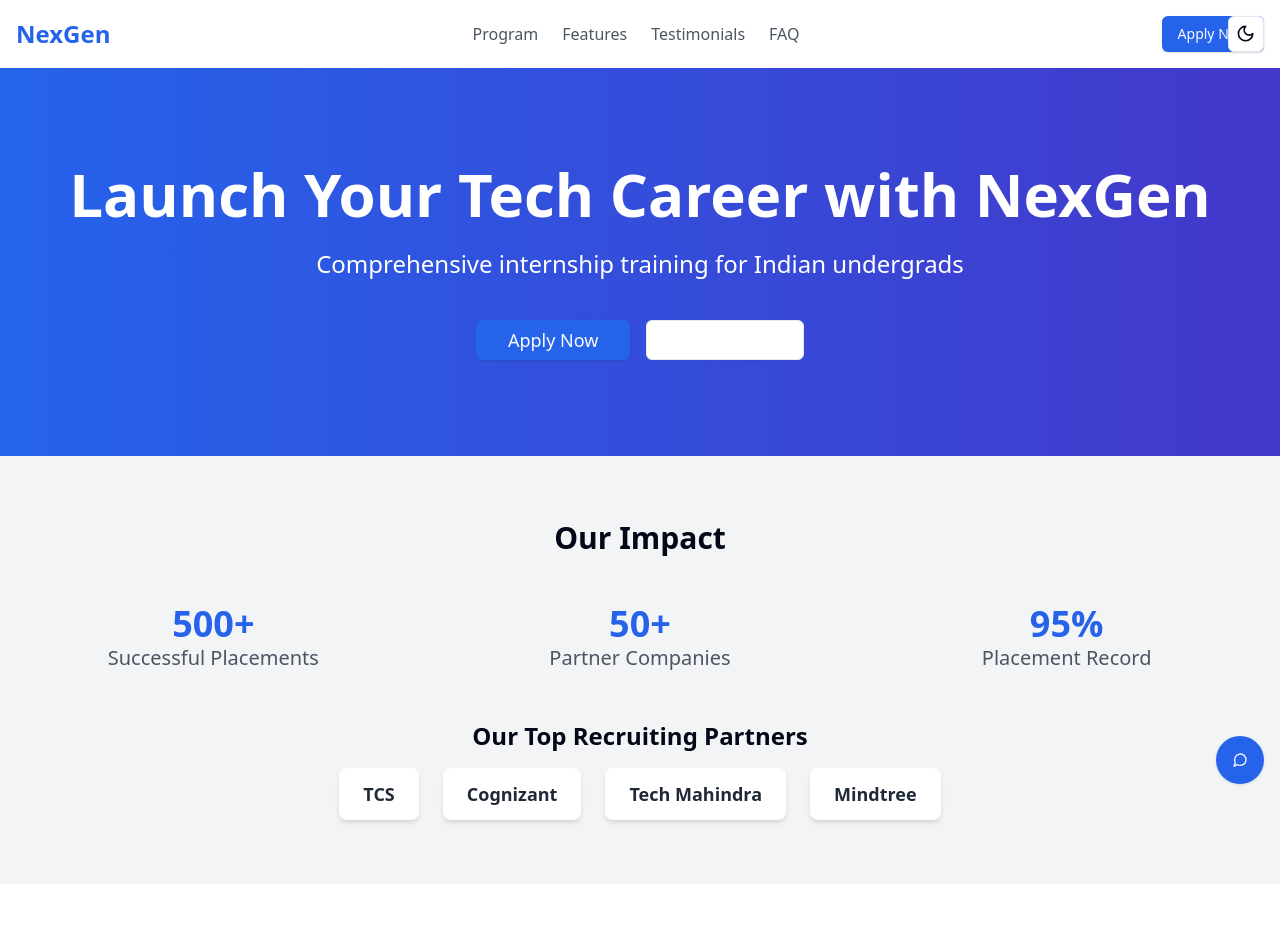
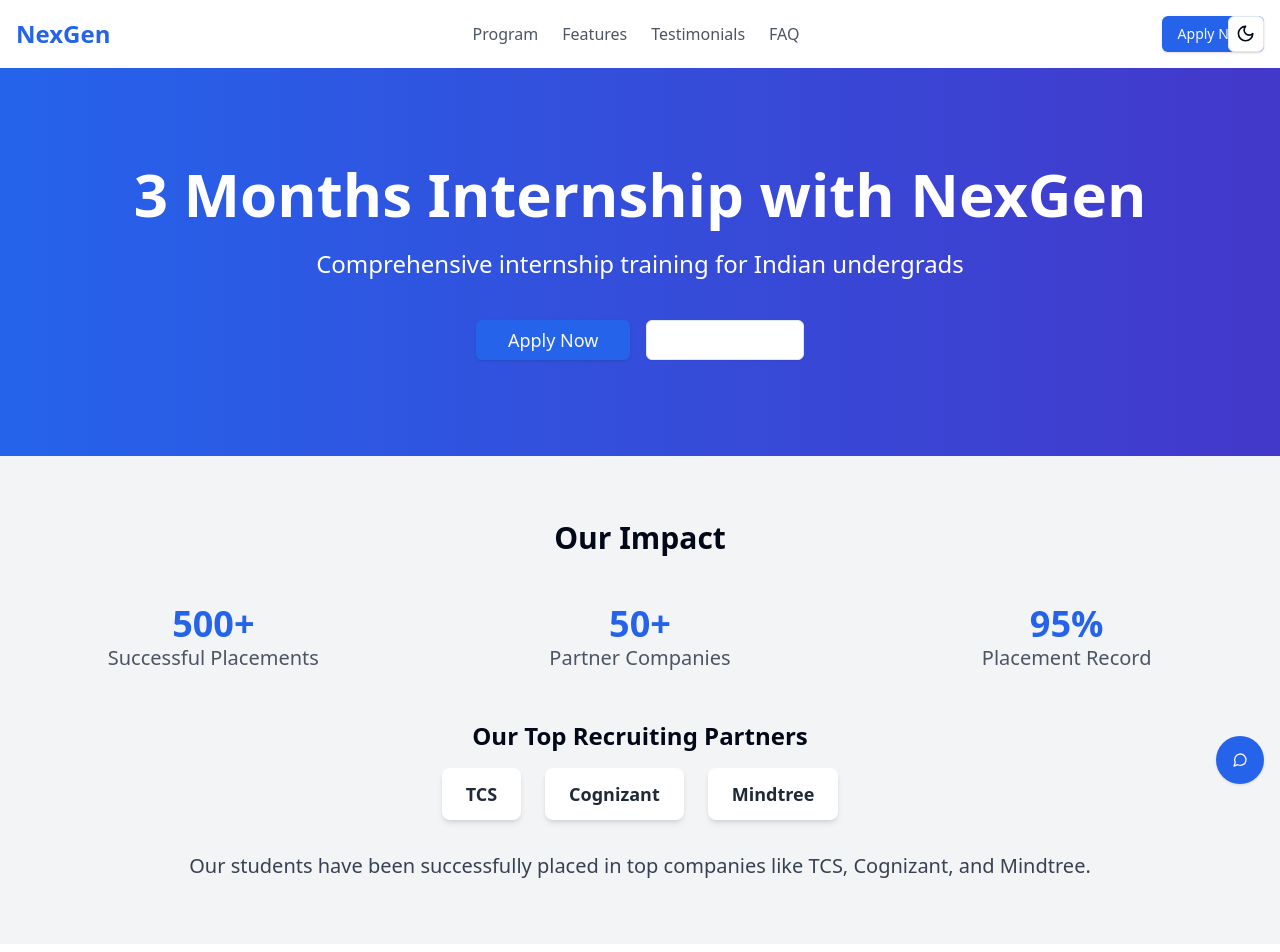
Before and after one commit to dheemutech/main, a Next.js app: page / in a window 1280 px wide. Shown: the top 952 px of the page. Built offline with nearby package versions, Linux system fonts and the light colour scheme.

Commit message:
SOFTGEN MAGIC

```diff
--- a/src/components/AnimatedStats.jsx
+++ b/src/components/AnimatedStats.jsx
@@ -22,12 +22,17 @@ export const AnimatedStats = () => {
         <div className="mt-12 text-center">
           <p className="text-2xl font-bold mb-4 dark:text-white">Our Top Recruiting Partners</p>
           <div className="flex flex-wrap justify-center items-center gap-6">
-            {['TCS', 'Cognizant', 'Tech Mahindra', 'Mindtree'].map((company) => (
+            {['TCS', 'Cognizant', 'Mindtree'].map((company) => (
               <div key={company} className="bg-white dark:bg-gray-700 px-6 py-3 rounded-lg shadow-md">
                 <p className="text-lg font-semibold text-gray-800 dark:text-gray-200">{company}</p>
               </div>
             ))}
           </div>
+        </div>
+        <div className="mt-8 text-center">
+          <p className="text-xl text-gray-700 dark:text-gray-300">
+            Our students have been successfully placed in top companies like TCS, Cognizant, and Mindtree.
+          </p>
         </div>
       </div>
     </section>
--- a/src/pages/index.js
+++ b/src/pages/index.js
@@ -50,7 +50,7 @@ export default function Home() {
     "@context": "https://schema.org",
     "@type": "EducationalOrganization",
     "name": "NexGen Internship Program",
-    "description": "Comprehensive internship training program for Indian undergraduates in technology",
+    "description": "3 months internship program with NexGen for Indian undergraduates in technology",
     "url": "https://www.nexgeninternship.com",
     "logo": "https://www.nexgeninternship.com/logo.png",
     "sameAs": [
@@ -61,8 +61,8 @@ export default function Home() {
     "offers": {
       "@type": "EducationalOccupationalProgram",
       "name": "NexGen Internship Program",
-      "description": "A 2-month internship training program covering full-stack development, AI, ML, and cloud computing",
-      "timeToComplete": "P2M",
+      "description": "A 3-month internship program covering full-stack development, AI, ML, and cloud computing",
+      "timeToComplete": "P3M",
       "occupationalCategory": "15-1252 Software Developers",
       "programPrerequisites": "College students pursuing technology-related degrees",
       "educationalProgramMode": "Online",
@@ -73,11 +73,11 @@ export default function Home() {
   return (
     <Layout>
       <Head>
-        <title>NexGen Internship Program | Launch Your Tech Career</title>
-        <meta name="description" content="Join NexGen's comprehensive internship training program for Indian undergraduates in technology. Boost your career with hands-on experience in full-stack development, AI, ML, and cloud computing." />
-        <meta name="keywords" content="internship, technology, full-stack development, AI, ML, cloud computing, Indian undergraduates, TCS, Cognizant, Tech Mahindra, Mindtree" />
-        <meta property="og:title" content="NexGen Internship Program | Launch Your Tech Career" />
-        <meta property="og:description" content="Join NexGen's comprehensive internship training program for Indian undergraduates in technology. Boost your career with hands-on experience." />
+        <title>3 Months Internship with NexGen | Launch Your Tech Career</title>
+        <meta name="description" content="Join NexGen's 3-month comprehensive internship program for Indian undergraduates in technology. Boost your career with hands-on experience in full-stack development, AI, ML, and cloud computing." />
+        <meta name="keywords" content="internship, technology, full-stack development, AI, ML, cloud computing, Indian undergraduates, TCS, Cognizant, Mindtree" />
+        <meta property="og:title" content="3 Months Internship with NexGen | Launch Your Tech Career" />
+        <meta property="og:description" content="Join NexGen's 3-month comprehensive internship program for Indian undergraduates in technology. Boost your career with hands-on experience." />
         <meta property="og:type" content="website" />
         <meta property="og:url" content="https://www.nexgeninternship.com" />
         <meta property="og:image" content="https://www.nexgeninternship.com/og-image.jpg" />
@@ -105,7 +105,7 @@ export default function Home() {
             animate={controls}
             transition={{ duration: 0.5 }}
           >
-            Launch Your Tech Career with NexGen
+            3 Months Internship with NexGen
           </motion.h1>
           <motion.p
             className="text-xl md:text-2xl mb-10"
@@ -189,7 +189,7 @@ export default function Home() {
       {/* CTA Section */}
       <section className="bg-blue-600 dark:bg-blue-800 text-white py-24">
         <div className="container mx-auto px-4 text-center">
-          <h2 className="text-4xl font-bold mb-6">Ready to Start Your Journey?</h2>
+          <h2 className="text-4xl font-bold mb-6">Ready to Start Your 3-Month Journey?</h2>
           <p className="text-xl mb-10">Join NexGen's Internship Program and transform your career prospects.</p>
           <Button
             size="lg"
```
